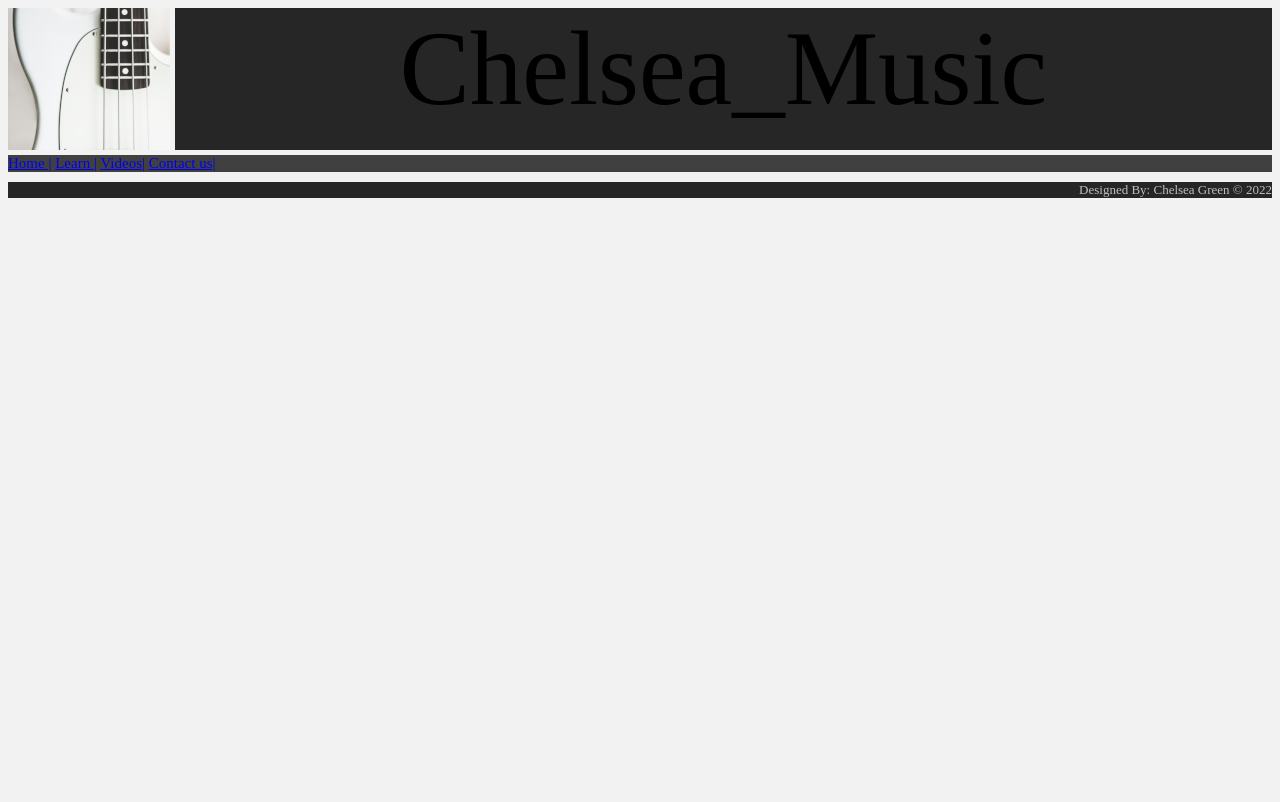
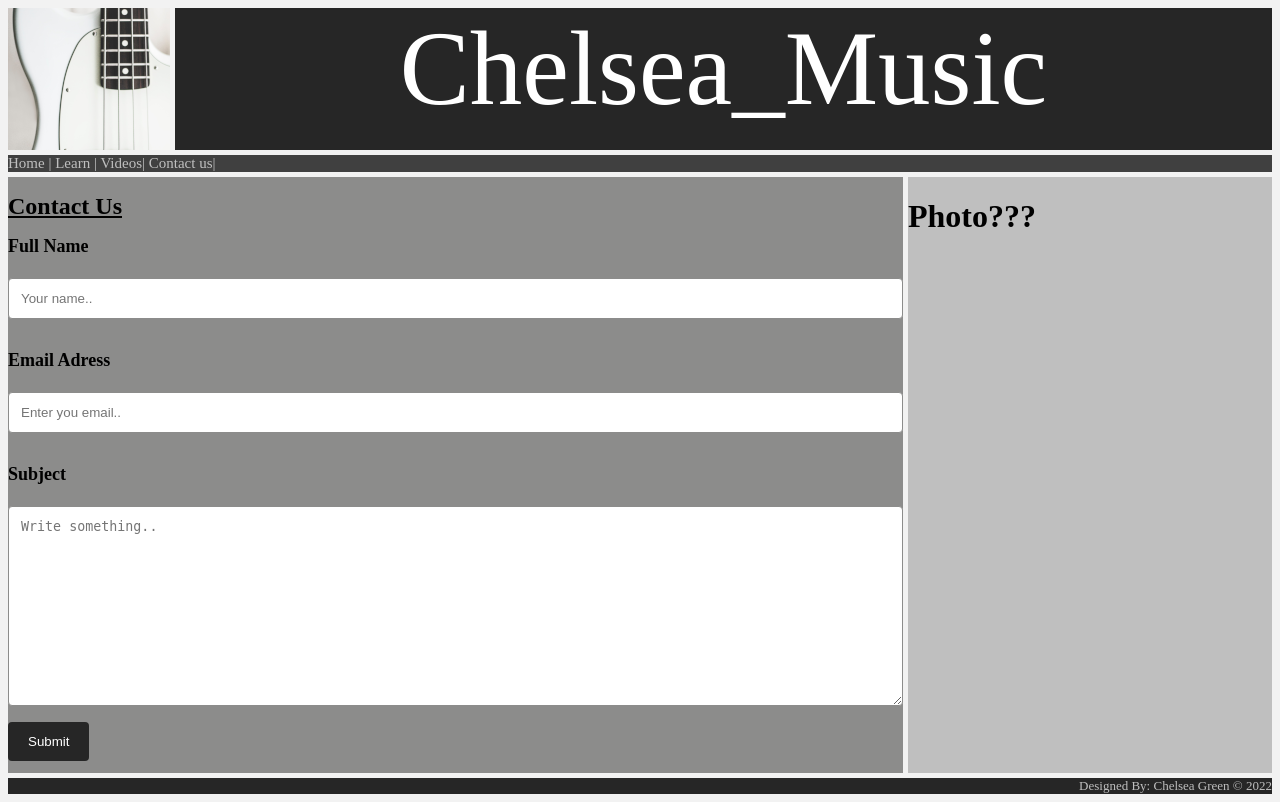
Before and after one commit to chelsgreen/Level1_website, a PHP site: page /contact_us.php in a window 1280 px wide. Before the commit the page ends 198 px from the top, so only its background shows below. Run offline with PHP 8.4, Linux system fonts and the light colour scheme; some web fonts are replaced.

Commit message:
Layout V1
-Added Videos on Videos php
-Basic layout of Contact Form made

```diff
--- a/Css/style.css
+++ b/Css/style.css
@@ -35,7 +35,7 @@ body
     text-align: center;
     font-size:105px ;
     font-family: 'Joan', serif;
-
+    color: #fff;
 
 
 }
@@ -53,7 +53,7 @@ body
     grid-area: m;
     background-color:#8C8C8B;
     font-size: 12px;
-    color: #fff;
+
 }
 /*----Right Side Box----*/
 .right-side
@@ -71,3 +71,45 @@ body
     text-align: right;
     font-size: 13px;
 }
+/*---Navagation Text Formating---*/
+.nav a:link, a:visited
+{
+    color:#BFBFBF;
+    text-decoration: none;
+
+}
+.nav a:hover
+{
+    color:#7EADBF
+}
+/*center content in a div*/
+.center-content
+{
+    text-align: center;
+}
+/* Style inputs with type="text", select elements and textareas */
+input[type=text],input[type=email] , select, textarea {
+    width: 100%; /* Full width */
+    padding: 12px; /* Some padding */
+    border: 1px solid #8C8C8B; /* Gray border */
+    border-radius: 4px; /* Rounded borders */
+    box-sizing: border-box; /* Make sure that padding and width stays in place */
+    margin-top: 6px; /* Add a top margin */
+    margin-bottom: 16px; /* Bottom margin */
+    resize: vertical /* Allow the user to vertically resize the textarea (not horizontally) */
+  }
+
+  /* Style the submit button with a specific background color etc */
+  input[type=submit] {
+    background-color: #262626;
+    color: white;
+    padding: 12px 20px;
+    border: none;
+    border-radius: 4px;
+    cursor: pointer;
+  }
+
+  /* When moving the mouse over the submit button, add a darker green color */
+  input[type=submit]:hover {
+    background-color: #16acf2;
+  }
--- a/contact_us.php
+++ b/contact_us.php
@@ -1,2 +1,29 @@
 <?php include("top_bit.html"); ?>
+<div class="main box">
+    <u><h1>Contact Us</h1></u>
+    <div class="container">
+  <form action="action_page.php">
+
+    <label for="fname"><h2>Full Name</h2></label>
+    <input type="text" id="fname" name="firstname" placeholder="Your name..">
+
+    <label for="lname"><h2>Email Adress</h2></label>
+    <input type="text" id="email" name="email" placeholder="Enter you email..">
+
+
+
+    <label for="subject"><h2>Subject</h2></label>
+    <textarea id="subject" name="subject" placeholder="Write something.." style="height:200px"></textarea>
+
+    <input type="submit" value="Submit">
+
+  </form>
+</div>
+</div>
+<div class="right-side">
+<h1>Photo???</h1>
+
+</div>
+
+
 <?php include("bottom_bit.html")?>
--- a/index.php
+++ b/index.php
@@ -2,9 +2,10 @@
 
     <div class="main box">
 
-            <h1>Welcome to a guitar learning site</h1>
+        <div class="center-content">
+            <h1><u>Welcome to a guitar learning site</u></h1>
 
-
+        </div>
         <p>Lorem Ipsum is simply dummy text of the printing and typesetting industry. Lorem Ipsum has been the industry's standard dummy text ever since the 1500s, when an unknown printer took a galley of type and scrambled it to make a type specimen book. It has survived not only five centuries, but also the leap into electronic typesetting, remaining essentially unchanged. It was popularised in the 1960s with the release of Letraset sheets containing Lorem Ipsum passages, and more recently with desktop publishing software like Aldus PageMaker including versions of Lorem Ipsum.</p>
 
         <p>Lorem Ipsum is simply dummy text of the printing and typesetting industry. Lorem Ipsum has been the industry's standard dummy text ever since the 1500s, when an unknown printer took a galley of type and scrambled it to make a type specimen book. It has survived not only five centuries, but also the leap into electronic typesetting, remaining essentially unchanged. It was popularised in the 1960s with the release of Letraset sheets containing Lorem Ipsum passages, and more recently with desktop publishing software like Aldus PageMaker including versions of Lorem Ipsum.</p>
--- a/learn.php
+++ b/learn.php
@@ -1,2 +1,8 @@
 <?php include("top_bit.html"); ?>
+<div class="main box">
+    <p>Wow</p>
+</div>
+<div class="right-side">
+    <p>wow</p>
+</div>
 <?php include("bottom_bit.html")?>
```
Also changed, not shown: videos.php (+22 -0 lines).
